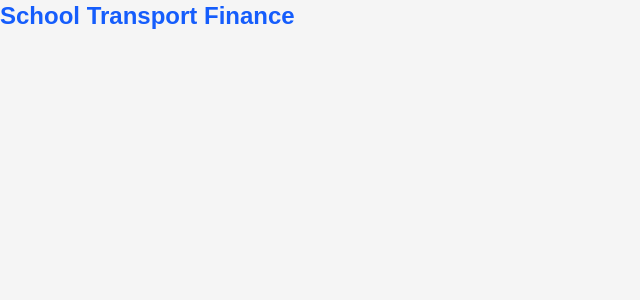
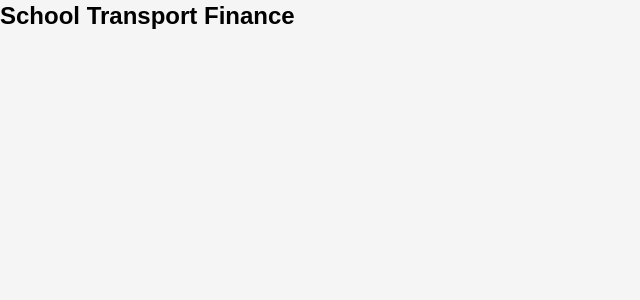
Before and after one commit to Moniquecarvalho/school-transport-finance-frontend, a React (Vite) app: page / in a window 1280 px wide. Shown: the top 300 px of the page, without its empty margins (0-640 px from the left). Built offline with nearby package versions, Linux system fonts and the light colour scheme.

Commit message:
chore: create frontend folder structure

```diff
--- a/src/App.jsx
+++ b/src/App.jsx
@@ -1,10 +1,10 @@
 function App() {
   return (
-    <div className="p-6">
-      <h1 className="text-2xl font-bold text-blue-600">
+    <main className="p-6">
+      <h1 className="text-2xl font-bold">
         School Transport Finance
       </h1>
-    </div>
+    </main>
   )
 }
 
```
